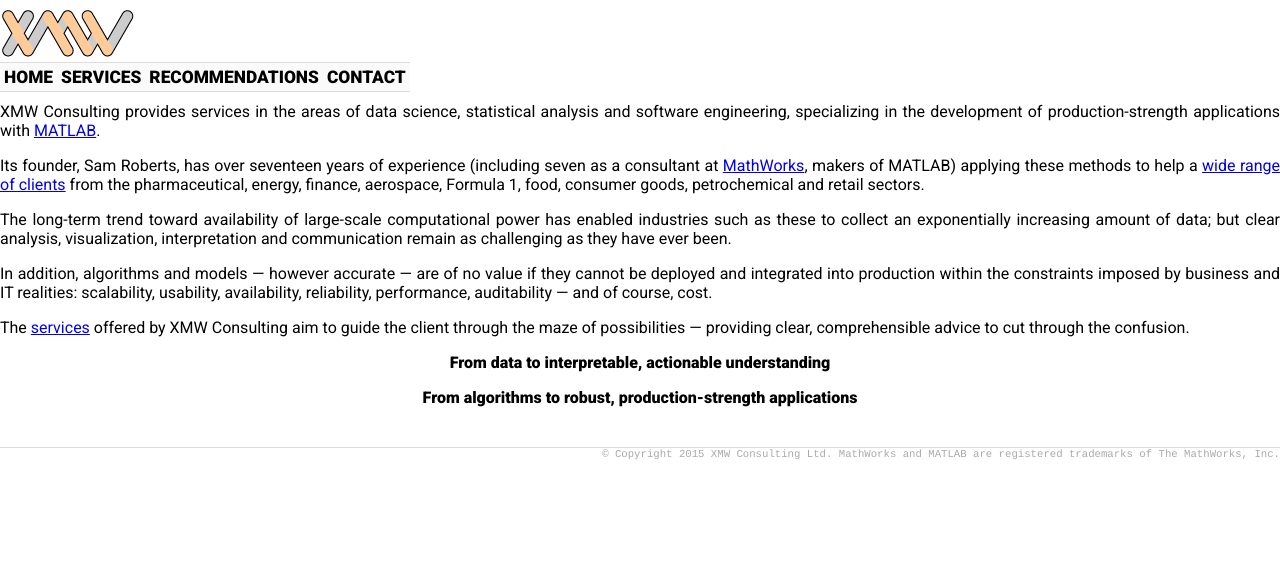
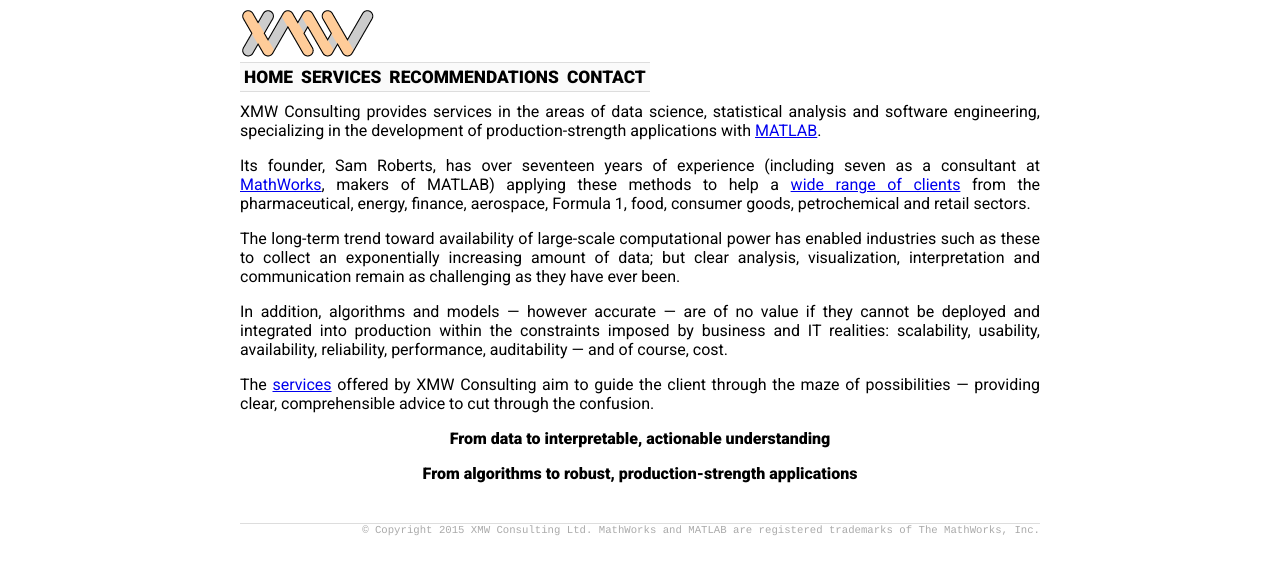
Before and after one commit to xmwconsulting/xmwconsulting.github.io, a Jekyll site: the page built from index.html, in a window 1280 px wide. Shown: the top 575 px of the page. Built offline with Jekyll 4.4.1, drawn with Linux system fonts in a browser that asks for light colours.

Commit message:
Better max width

```diff
--- a/css/main.css
+++ b/css/main.css
@@ -5,7 +5,7 @@ html {
 }
 
 body {
-    /*max-width: 800px;*/
+    max-width: 800px;
     margin-left: auto;
     margin-right: auto;
 }
```
